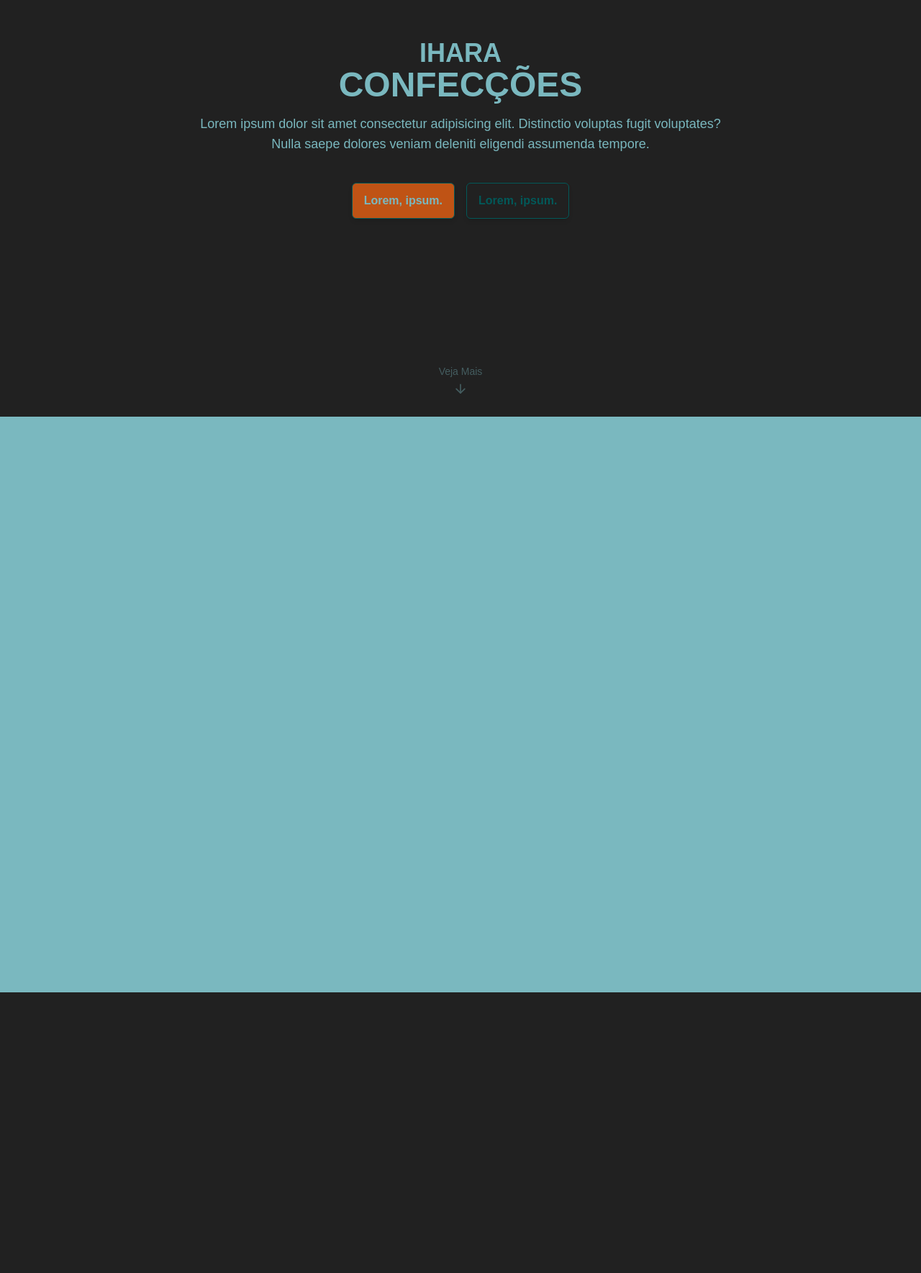
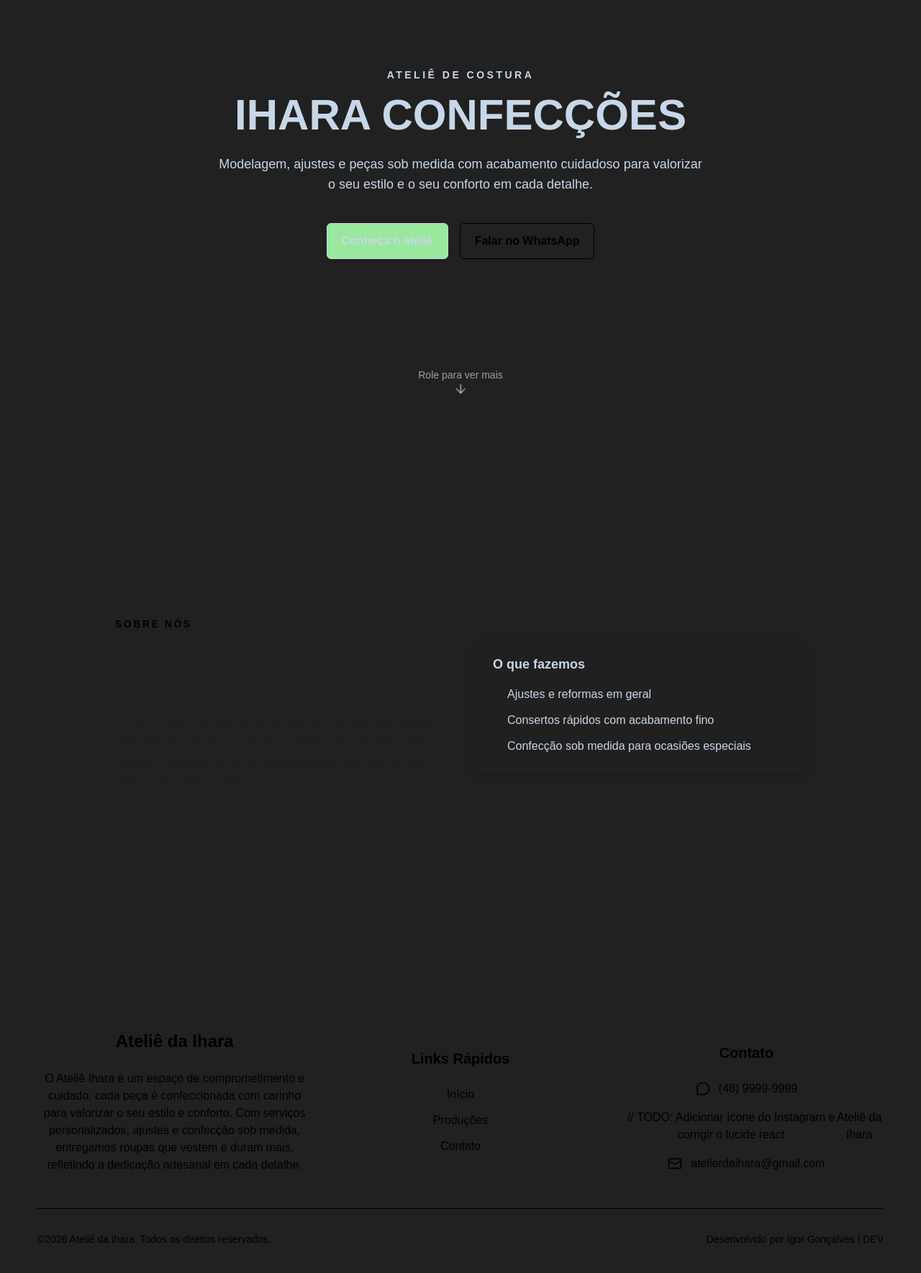
Before and after one commit to igorgp06/atelie-da-ihara, a React (Vite) app: page / in a window 1280 px wide. Shown: the part 221-1990 px from the top of the page at 72% size. Before the commit the page ends 1600 px from the top, so only its background shows below. Built offline with nearby package versions, Linux system fonts and the light colour scheme.

Commit message:
[WORK 1.0.9] Mudança na palheta de cores, leves refatorações, implementação do footer e outros ajustes.

```diff
--- a/package.json
+++ b/package.json
@@ -1,7 +1,7 @@
 {
   "name": "atelie-da-ihara",
   "private": true,
-  "version": "1.0.7",
+  "version": "1.0.9",
   "type": "module",
   "scripts": {
     "dev": "vite",
@@ -12,7 +12,7 @@
   "dependencies": {
     "@tailwindcss/vite": "^4.2.2",
     "clsx": "^2.1.1",
-    "lucide-react": "^1.7.0",
+    "lucide-react": "^1.8.0",
     "react": "^19.2.4",
     "react-dom": "^19.2.4",
     "react-router-dom": "^7.13.2",
--- a/src/components/Footer.jsx
+++ b/src/components/Footer.jsx
@@ -1,11 +1,75 @@
-
+import { Mail, /* Instagram, */ MessageCircle } from 'lucide-react';
+import { Link } from 'react-router-dom';
 
 export const Footer = () => {
+    const quickLinks = [
+        { name: "Início", to: "/" },
+        { name: "Produções", to: "/producoes" },
+        { name: "Contato", to: "/contato" },
+    ];
+
     return (
-        <>
-            <footer>
+        <footer className="relative flex flex-col align-center justify-center bg-background px-5 py-13">
+            <div className="container mx-auto">
 
-            </footer>
-        </>
-    )
-}
+                <div className="space-y-4 md:grid md:grid-cols-3 gap-4">
+
+                    <div className="md:col-span-1 flex flex-col justify-center items-center">
+                        <div className="flex items-center mb-6 justify-center">
+                            <span className="text-2xl font-bold gradient-text">Ateliê da Ihara</span>
+                        </div>
+                        <p className="text-center justify-center text-md">
+                            O Ateliê Ihara é um espaço de comprometimento e cuidado, cada peça é confeccionada com carinho para valorizar o seu estilo e conforto. Com serviços personalizados, ajustes e confecção sob medida, entregamos roupas que vestem e duram mais, refletindo a dedicação artesanal em cada detalhe.
+                        </p>
+                    </div>
+
+                    <div className="md:col-span-1 flex flex-col justify-center items-center">
+                        <h3 className="text-xl font-bold  mb-6">Links Rápidos</h3>
+                        <ul className="space-y-3">
+                            {quickLinks.map((link, index) => (
+                                <li key={index}>
+                                    <Link
+                                        to={link.to}
+                                        className="text-primary-foreground hover:text-1xl hover:text-glow transition-all duration-300"
+                                    >
+                                        {link.name}
+                                    </Link>
+                                </li>
+                            ))}
+                        </ul>
+                    </div>
+
+                    <div className="md:col-span-1 flex flex-col justify-center items-center">
+                        <h3 className="text-xl font-bold mb-6">Contato</h3>
+                        <div className="space-y-4 text-center flex flex-col justify-center items-center">
+
+                            <div className="flex items-center space-x-3 hover:text-primary transition-all duration-300">
+                                <MessageCircle className="h-5 w-5" />
+                                <span className="">(48) 9999-9999</span>
+                            </div>
+                            <div className="flex items-center space-x-3 hover:underline hover:text-primary transition-all duration-300">
+                                <div className="h-5 w-5" /> // TODO: Adicionar ícone do Instagram e corrigir o lucide react
+                                <a className="" href="#" /* target="_blank" */>Ateliê da Ihara</a>
+                            </div>
+                            <div className="flex items-center space-x-3 hover:underline hover:text-primary transition-all duration-300">
+                                <Mail className="h-5 w-5" />
+                                <a href="mailto:atelierdaihara@gmail.com" target="_blank">atelierdaihara@gmail.com</a>
+                            </div>
+                        </div>
+                    </div>
+                </div>
+
+                <div className="border-t mt-8 pt-8">
+                    <div className="flex flex-col md:flex-row justify-between items-center">
+                        <p className="text-sm text-primary-foreground">
+                            ©{new Date().getFullYear()} Ateliê da Ihara. Todos os direitos reservados.
+                        </p>
+                        <a className="text-sm text-primary-foreground/75 hover:text-primary-foreground transition-colors duration-300" href="https://igdeveloper.com.br" target='_blank'>
+                            Desenvolvido por Igor Gonçalves | DEV
+                        </a>
+                    </div>
+                </div>
+            </div>
+        </footer>
+    );
+};
--- a/src/index.css
+++ b/src/index.css
@@ -41,11 +41,10 @@
 
 @layer base {
     :root {
-        --blue-1: #7AB8BF;
-        --blue-2: #1F8C8C;
-        --blue-3: #025959;
-        --orange-1: #BF5315;
-        --orange-2: #8C3616;
+        --blue-1: #C7D7E8;
+        --blue-2: ##5CF2F2;
+        --green-1: #99E89D;
+        --green-2: #006633;
         --black: #212121;
         --white: #FFFFFF;
 
@@ -53,18 +52,18 @@
         --foreground: var(--blue-1);
 
         --primary: var(--blue-1);
-        --primary-foreground: var(--blue-3);
+        --primary-foreground: var(--blue-2);
 
-        --border: var(--blue-3);
+        --border: var(--blue-2);
 
-        --emphasis: var(--orange-1);
-        --emphasis-foreground: var(--orange-2);
+        --emphasis: var(--green-1);
+        --emphasis-foreground: var(--green-2);
 
         --card: var(--blue-2);
         --card-foreground: var(--blue-1);
 
-        --card: var(--orange-1);
-        --card-foreground: var(--orange-2);
+        --card: var(--green-1);
+        --card-foreground: var(--green-2);
 
         --animate-fade-in: fade-in 0.7s ease-out forwards;
         --animate-fade-in-delay-1: fade-in 0.4s ease-out 0.2s forwards;
--- a/src/pages/public/Home/Home.jsx
+++ b/src/pages/public/Home/Home.jsx
@@ -1,5 +1,6 @@
 import { Hero } from "./partials/Hero"
 import { About } from "./partials/About"
+import { Footer } from "../../../components/Footer"
 
 export const Home = () => {
     return (
@@ -9,17 +10,19 @@ export const Home = () => {
                 <Hero />
             </main>
 
-            <section id="about" className="min-h-screen flex items-center justify-center bg-primary">
+            <section id="about" className="min-h-screen flex items-center justify-center bg-primary-foreground">
                 <About />
             </section>
 
-{/*             <section id="more" className="min-h-[75vh] sm:min-h-[80vh] flex items-center justify-center bg-primary">
+            {/*             <section id="more" className="min-h-[75vh] sm:min-h-[80vh] flex items-center justify-center bg-primary">
                 <More />
             </section>
 
+            */}
+
             <footer className="bg-background">
                 <Footer />
-            </footer> */}
+            </footer>
 
         </div>
     )
--- a/src/pages/public/Home/partials/About.jsx
+++ b/src/pages/public/Home/partials/About.jsx
@@ -1,11 +1,41 @@
-
+const services = [
+    "Ajustes e reformas em geral",
+    "Consertos rápidos com acabamento fino",
+    "Confecção sob medida para ocasiões especiais",
+];
 
 export const About = () => {
+    return (
+        <section
+            id="about"
+            className="flex min-h-screen items-center justify-center px-4 py-20"
+        >
+            <div className="container grid max-w-5xl gap-10 md:grid-cols-2 md:items-center">
+                <div className="text-left">
+                    <p className="text-sm font-semibold tracking-[0.18em] text-primary-foreground/80">
+                        SOBRE NÓS
+                    </p>
+                    <h2 className="mt-3 text-3xl font-bold text-background sm:text-4xl">
+                        Tradição, cuidado e carinho em cada peça
+                    </h2>
+                    <p className="mt-5 text-base leading-7 text-background/80">
+                        O Ateliê Ihara une experiência artesanal e atenção aos detalhes para entregar roupas que vestem melhor e duram mais.
+                        Cada serviço é realizado de forma personalizada, com foco no seu estilo e no caimento ideal.
+                    </p>
+                </div>
 
-    return (
-
-        <div >
-
-        </div>
-    )
-}
+                <div className="rounded-xl border border-background/20 bg-background/90 p-6 text-left shadow-lg">
+                    <h3 className="text-lg font-semibold text-primary">O que fazemos</h3>
+                    <ul className="mt-4 space-y-3">
+                        {services.map((service) => (
+                            <li key={service} className="flex items-start gap-3 text-primary">
+                                <span className="mt-2 h-2 w-2 rounded-full bg-primary-foreground" />
+                                <span>{service}</span>
+                            </li>
+                        ))}
+                    </ul>
+                </div>
+            </div>
+        </section>
+    );
+};
--- a/src/pages/public/Home/partials/Hero.jsx
+++ b/src/pages/public/Home/partials/Hero.jsx
@@ -4,58 +4,47 @@ import { cn } from "../../../../lib/utils";
 
 export const Hero = () => {
     return (
+        <section
+            id="home"
+            className="relative flex min-h-screen items-center justify-center bg-background px-4 pt-24"
+        >
+            <div className="container mx-auto max-w-4xl text-center">
+                <p className="text-sm font-semibold tracking-[0.25em] text-primary opacity-0 animate-fade-in-delay-1">
+                    ATELIÊ DE COSTURA
+                </p>
 
-        <div className="relative min-h-screen flex flex-col align-center justify-center px-4" id="home">
+                <h1 className="mt-4 text-4xl font-bold text-primary opacity-0 animate-fade-in-delay-2 sm:text-5xl md:text-6xl">
+                    IHARA <span className="text-primary-foreground">CONFECÇÕES</span>
+                </h1>
 
-            <div className="container max-w-5xl mx-auto text-center">
-                <div className="space-y-1 ">
-                    <div className="mb-4">
-                        <h1 className="opacity-0 font-semibold animate-fade-in-delay-1 text-3xl md:text-4xl text-primary">
-                            IHARA
-                        </h1>
-                        <h2 className="text-primary opacity-0 font-bold text-4xl md:text-5xl animate-fade-in-delay-2 hover:text-glow transition-all duration-300 block">
-                            {"  "}
-                            <span className="text-primary">CONFECÇÕES</span>
-                        </h2>
-                    </div>
+                <p className="mx-auto mt-6 max-w-2xl text-base text-primary opacity-0 animate-fade-in-delay-3 sm:text-lg">
+                    Modelagem, ajustes e peças sob medida com acabamento cuidadoso para valorizar o seu estilo e o seu conforto em cada detalhe.
+                </p>
 
-                    <div className="max-w-3xl mx-auto">
-                        <p className="text-base sm:text-lg text-primary opacity-0 animate-fade-in-delay-3">
-                            Lorem ipsum dolor sit amet consectetur adipisicing elit. Distinctio voluptas fugit voluptates? Nulla saepe dolores veniam deleniti eligendi assumenda tempore.
-                        </p>
-                    </div>
-                </div>
+                <div className="mt-10 flex flex-wrap items-center justify-center gap-4">
+                    <a
+                        href="#about"
+                        className="rounded-md border border-primary-foreground bg-card px-5 py-3 font-semibold text-primary opacity-0 shadow-md transition-colors duration-300 hover:bg-background animate-fade-in-delay-4"
+                    >
+                        Conheça o ateliê
+                    </a>
 
-                <div className="mt-10 flex justify-center items-center gap-4 flex-wrap">
-                    <Link
-                        to="#"
-                        className={cn("inline-block px-4 py-3 bg-card text-primary font-semibold",
-                            "rounded-md shadow-md border border-primary-foreground opacity-0 animate-fade-in-delay-4",
-                            "hover:bg-background hover:text-glow transition-all duration-300"
-                        )}
+                    <a
+                        href="#contato"
+                        className="rounded-md border border-primary-foreground bg-background px-5 py-3 font-semibold text-primary-foreground opacity-0 shadow-md transition-colors duration-300 hover:bg-primary hover:text-background animate-fade-in-delay-5"
                     >
-                        Lorem, ipsum.
-                    </Link>
-
-                    <Link
-                        to="#"
-                        className={cn("inline-block px-4 py-3 bg-background text-primary-foreground font-semibold",
-                            "rounded-md shadow-md border opacity-0 animate-fade-in-delay-5",
-                            "border-primary-foreground hover:bg-primary hover:text-glow transition-all duration-300"
-                        )}
-                    >
-                        Lorem, ipsum.
-                    </Link>
-
+                        Falar no WhatsApp
+                    </a>
                 </div>
             </div>
 
-            <a href="#about" className="absolute bottom-5 left-0 right-0 flex flex-col items-center text-primary animate-bounce z-16 opacity-40">
-                <span className="text-sm text-primary mb-1">Veja Mais</span>
-                <span className="hover:scale-1.10 transition-transform duration-300">
-                    <ArrowDown className="h-5 w-5 text-primary-emphasis transition-transform duration-300" />
-                </span>
+            <a
+                href="#about"
+                className="absolute bottom-6 left-1/2 flex -translate-x-1/2 flex-col items-center text-primary/70"
+            >
+                <span className="text-sm">Role para ver mais</span>
+                <ArrowDown className="mt-1 h-5 w-5 animate-bounce" />
             </a>
-        </div>
-    )
-}
+        </section>
+    );
+};
```
Also changed, not shown: src/components/Header.jsx (+3 -8 lines), 1 other file (tests, documents, lock files or other folders).
